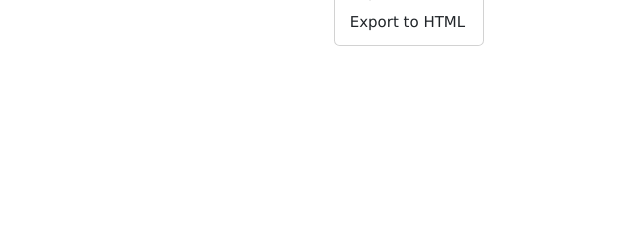
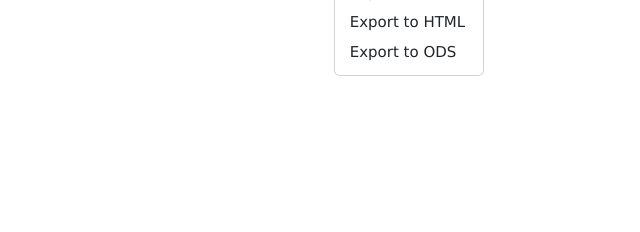
Before and after one commit to decide-part-aracena/decide-part-aracena, a Django app: template decide/census/templates/censo.html in a window 1280 px wide, after a click on "Export to:". Shown: the part 315-547 px from the top of the page, without its empty margins (640-1280 px from the left). Run offline with Django 3.2, Linux system fonts and the light colour scheme; the template is opened without the code that fills it, so the values that code supplies are empty; some libraries are stand-ins or nearby versions.

Commit message:
Añadido nuevo formato para exportar

```diff
--- a/decide/census/templates/censo.html
+++ b/decide/census/templates/censo.html
@@ -27,11 +27,24 @@
           Export to:
         </a>
         <ul class="dropdown-menu dropdown-menu-end" aria-labelledby="navbarDropdown">
-          <li><a class="dropdown-item" href="census_exported_csv">Export to CSV</a></li>
-          <li><a class="dropdown-item" href="census_exported_xls">Export to XLS</a></li>
-          <li><a class="dropdown-item" href="census_exported_yaml">Export to YAML</a></li>
-          <li><a class="dropdown-item" href="census_exported_json">Export to JSON</a></li>
-          <li><a class="dropdown-item" href="census_exported_html">Export to HTML</a></li>
+          <li>
+            <a class="dropdown-item" href="census_exported_csv">Export to CSV</a>
+          </li>
+          <li>
+            <a class="dropdown-item" href="census_exported_xls">Export to XLS</a>
+          </li>
+          <li>
+            <a class="dropdown-item" href="census_exported_yaml">Export to YAML</a>
+          </li>
+          <li>
+            <a class="dropdown-item" href="census_exported_json">Export to JSON</a>
+          </li>
+          <li>
+            <a class="dropdown-item" href="census_exported_html">Export to HTML</a>
+          </li>
+          <li>
+            <a class="dropdown-item" href="census_exported_ods">Export to ODS</a>
+          </li>
         </ul>
       </li>
       </li>
--- a/decide/census/urls.py
+++ b/decide/census/urls.py
@@ -13,6 +13,7 @@ urlpatterns = [
     path('census/census_exported_json', views.export_json,),
     path('census/census_exported_yaml', views.export_yaml,),
     path('census/census_exported_html', views.export_html,),
+    path('census/census_exported_ods', views.export_ods,),
     path('census/create', views.crear_censo, name = 'crear_censo'),
     path('census/<int:votacion_id>', views.censo_details, name = 'censo_details'),
     path('delete/census/<int:votacion_id>', views.borrar_censo, name = 'borrar_censo'),
```
Also changed, not shown: decide/census/views.py (+14 -0 lines).
